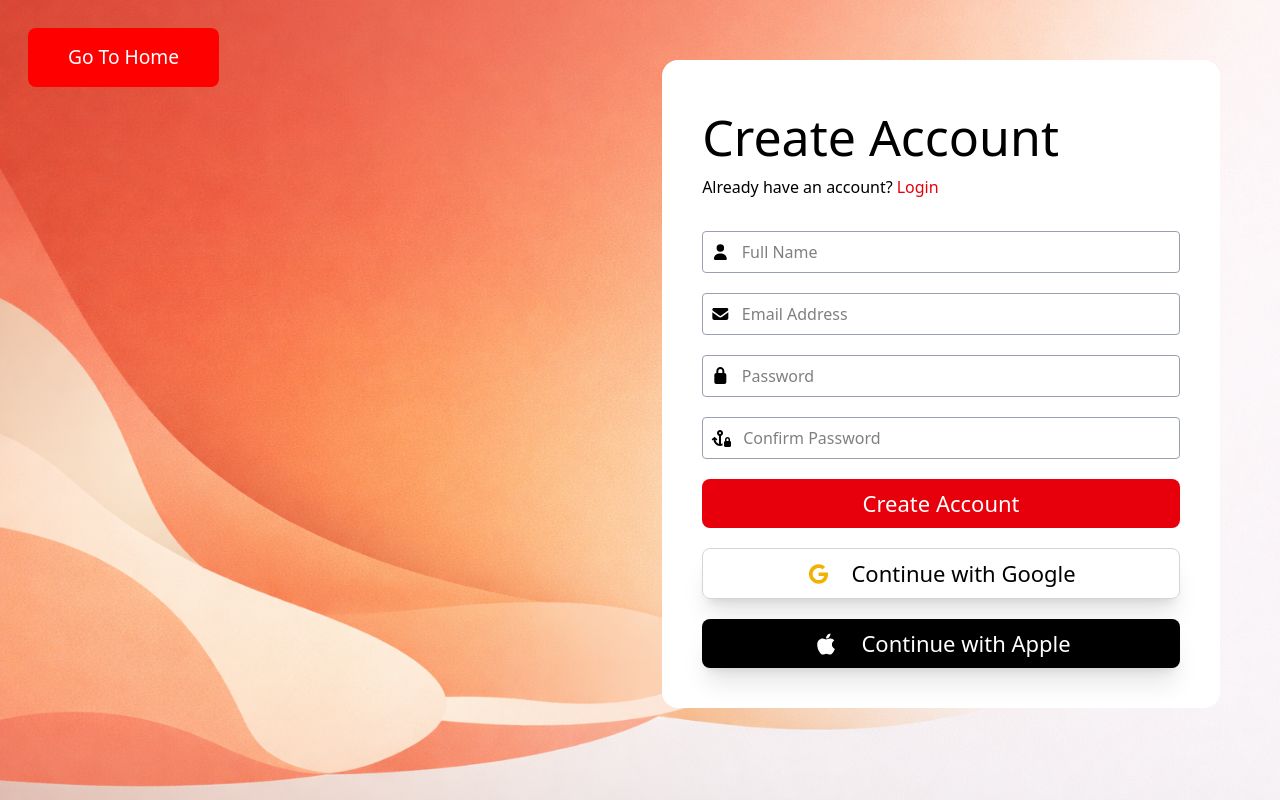
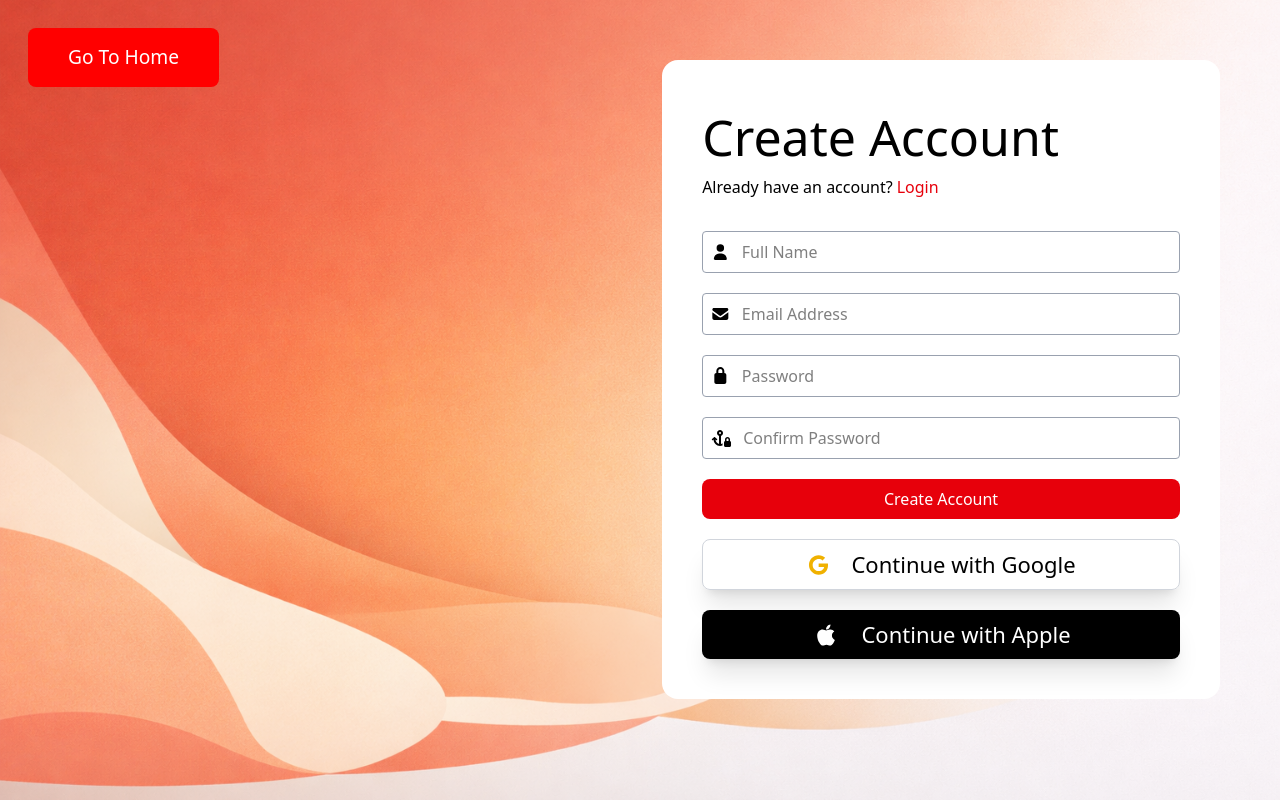
Before and after one commit to DanielApple05/A-sneakers-Ecommerce-page, a React (Vite) app: page / in a window 1280 px wide. Built offline with nearby package versions, Linux system fonts and the light colour scheme.

Commit message:
FIX; Sign in validation

```diff
--- a/src/assets/components/signUp/signIn.jsx
+++ b/src/assets/components/signUp/signIn.jsx
@@ -1,5 +1,4 @@
 import { FontAwesomeIcon } from '@fortawesome/react-fontawesome';
-import { faFontAwesome } from '@fortawesome/free-brands-svg-icons';
 import { faEnvelope, faUser, faLock, faAnchorLock } from '@fortawesome/free-solid-svg-icons';
 import { faGoogle, faApple } from '@fortawesome/free-brands-svg-icons';
 import SignUpBgIcon from '../../images/signUpBg.png'
@@ -9,6 +8,45 @@ import { useState } from 'react';
 
 const signIn = () => {
   const [isLogin, setIsLogin] = useState(false);
+  const [fullName, setFullName] = useState("");
+  const [email, setEmail] = useState("");
+  const [password, setPassword] = useState("");
+  const [confirmPassword, setConfirmPassword] = useState("");
+  const [errors, setErrors] = useState({});
+
+
+  const handleSubmit = (e) => {
+    e.preventDefault();
+
+    let newErrors = {};
+
+    if (!isLogin && !fullName) {
+      newErrors.fullName = "Full name is required.";
+    }
+
+    if (!email) {
+      newErrors.email = "Email is required.";
+    } else if (!email.includes("@")) {
+      newErrors.email = "Enter a valid email.";
+    }
+
+    if (!password) {
+      newErrors.password = "Password is required.";
+    } else if (password.length < 6) {
+      newErrors.password = "Password must be at least 6 characters.";
+    }
+
+    if (!isLogin && password !== confirmPassword) {
+      newErrors.confirmPassword = "Passwords do not match.";
+    }
+
+    setErrors(newErrors);
+
+    if (Object.keys(newErrors).length === 0) {
+      console.log("Form submitted successfully");
+    }
+  };
+
   return (
     <div className="absolute inset-0 bg-cover bg-center bg-no-repeat overflow-hidden"
       style={{ backgroundImage: `url(${SignUpBgIcon})` }}>
@@ -39,47 +77,65 @@ const signIn = () => {
 
           </div>
           <div className=' space-y-5'>
-            <form className='space-y-5'>
-             { !isLogin && ( <div className='border border-gray-400 rounded p-2 flex items-center'>
+            <form className='space-y-5' onSubmit={handleSubmit}>
+              {!isLogin && (<div className='border border-gray-400 rounded p-2 flex items-center'>
                 <FontAwesomeIcon icon={faUser} />
                 <input
                   type="text"
-                  required
+                  value={fullName}
+                  onChange={(e) => setFullName(e.target.value)}
                   placeholder='Full Name'
                   className='outline-none ml-3 w-full' />
-              </div>)
+              </div>)}
+              {errors.fullName && (
+                <p className="text-red-500 text-sm">{errors.fullName}</p>
+              )}
 
-             }
               <div className='border border-gray-400 rounded p-2 flex items-center'>
                 <FontAwesomeIcon icon={faEnvelope} />
                 <input
                   type="email"
-                required
-                placeholder='Email Address' className='outline-none ml-3 w-full' />
+                  value={email}
+                  onChange={(e) => setEmail(e.target.value)}
+                  placeholder='Email Address'
+                  className='outline-none ml-3 w-full'
+                />
               </div>
+              {errors.email && (
+                <p className="text-red-500 text-sm">{errors.email}</p>
+              )}
+
               <div className='border border-gray-400 rounded p-2 flex items-center'>
                 <FontAwesomeIcon icon={faLock} />
                 <input
                   type="password"
-                required
+                  value={password}
+                  onChange={(e) => setPassword(e.target.value)}
                   placeholder='Password' className='outline-none ml-3 w-full' />
               </div>
-             { !isLogin && (<div className='border border-gray-400 rounded p-2 flex items-center'>
+              {errors.password && (
+                <p className="text-red-500 text-sm">{errors.password}</p>
+              )}
+
+              {!isLogin && (<div className='border border-gray-400 rounded p-2 flex items-center'>
                 <FontAwesomeIcon icon={faAnchorLock} />
                 <input
                   type="password"
-                required
+                  value={confirmPassword}
+                  onChange={(e) => setConfirmPassword(e.target.value)}
                   placeholder='Confirm Password' className='outline-none ml-3 w-full' />
               </div>)}
+              {errors.confirmPassword && (
+                <p className="text-red-500 text-sm">{errors.confirmPassword}</p>
+              )}
 
-              <div className='bg-red-600 rounded-lg text-center text-white py-2'>
-                <h3>
+              <button
+                type="submit"
+                className='bg-red-600 rounded-lg text-center text-white py-2 w-full'
+              >
                 {isLogin ? "Login" : "Create Account"}
-                </h3>
-              </div>
-
+              </button>
             </form>
-
             <div className='rounded-lg border border-gray-300 shadow-xl py-2  items-center justify-center flex'>
               <FontAwesomeIcon icon={faGoogle} className='text-yellow-500 text-xl ' />
               <h3 className='text-center ml-5'>
```
Lines whose indentation alone changed are shown as unchanged.
